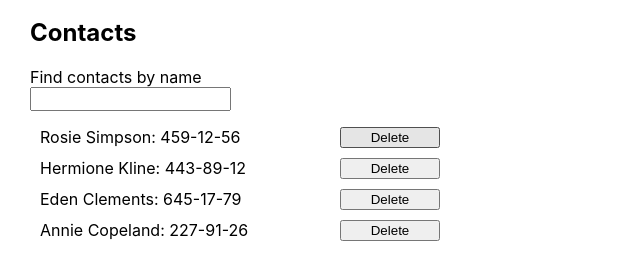
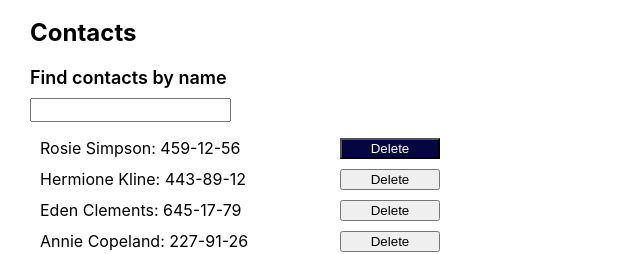
Before and after one commit to Taisiya22/goit-react-hw-02-phonebook, a React (Create React App) app: page / in a window 1280 px wide. In both pictures the pointer is over the button 390 px from the left and 405 px from the top of the page. Shown: the part 268-522 px from the top of the page, without its empty margins (0-640 px from the left). Built offline with nearby package versions, Linux system fonts and the light colour scheme.

Commit message:
finish style

```diff
--- a/src/components/ContactList/ContactList.module.css
+++ b/src/components/ContactList/ContactList.module.css
@@ -13,3 +13,7 @@
   display: block;
   width: 100px;
 }
+.deleteBtn:hover {
+  background-color: rgb(5, 5, 66);
+  color: white;
+}
--- a/src/components/Filter/Filter.module.css
+++ b/src/components/Filter/Filter.module.css
@@ -1,5 +1,8 @@
 .text {
   margin-left: 30px;
+  margin-bottom: 10px;
+  font-size: large;
+  font-weight: 600;
 }
 .search {
   margin-left: 30px;
```
